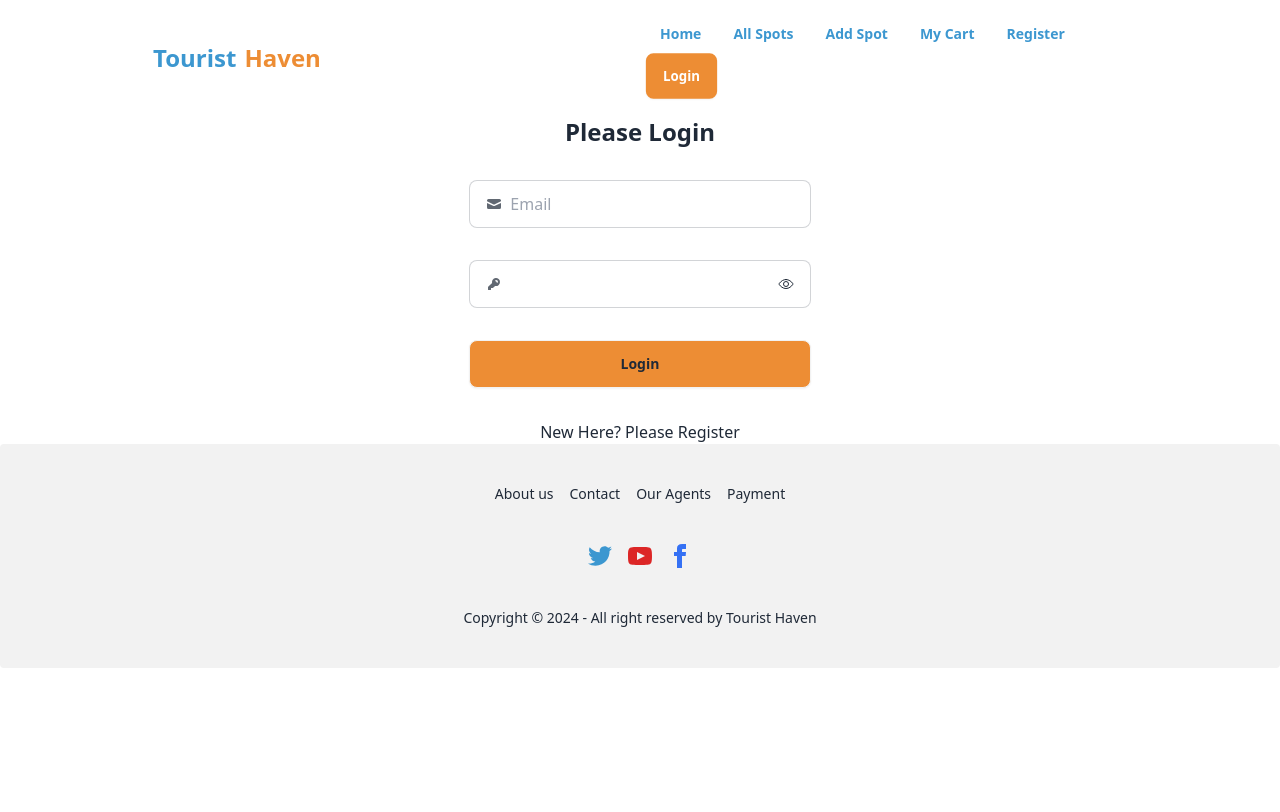
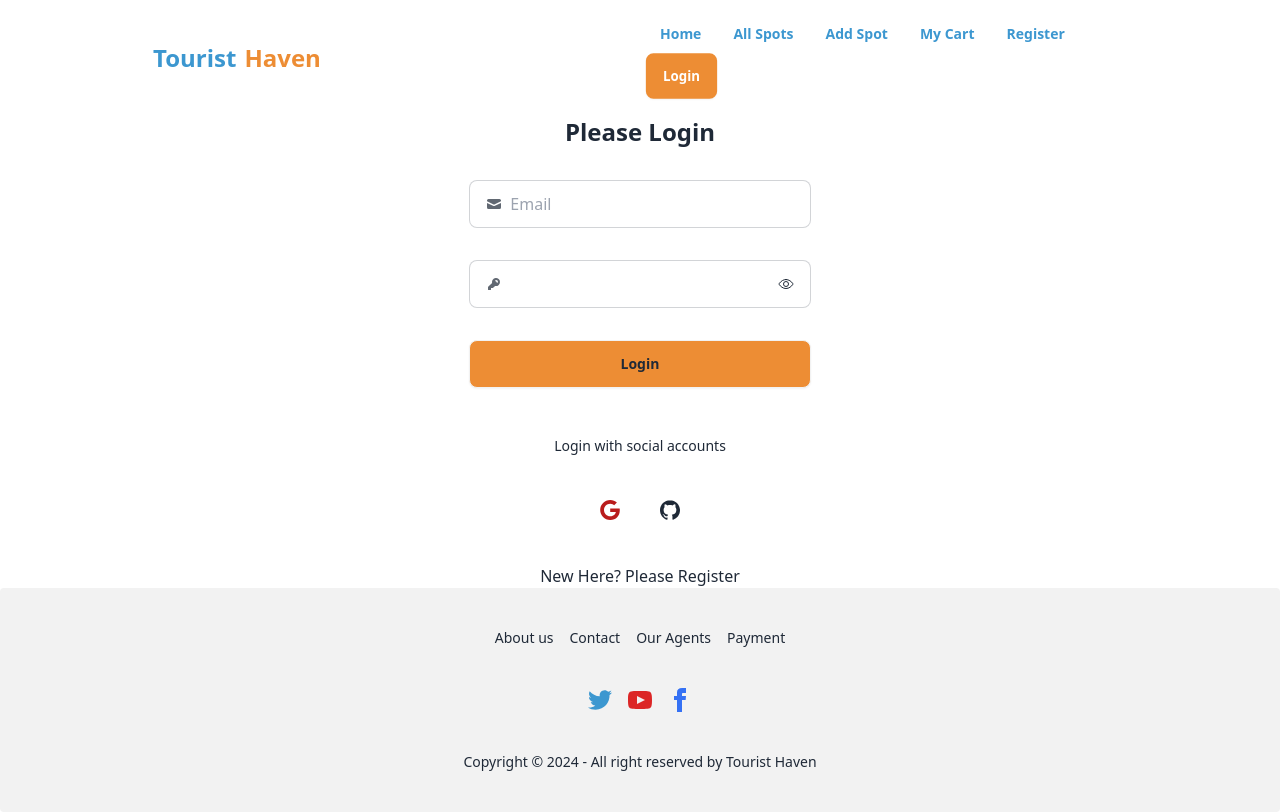
Before and after one commit to NaimoonJannat/B9A10-Tourist-Haven-Client, a React (Vite) app: page /login in a window 1280 px wide. Built offline with nearby package versions, Linux system fonts and the light colour scheme; no server answers.

Commit message:
firebase setup done

```diff
--- a/package.json
+++ b/package.json
@@ -11,6 +11,7 @@
   },
   "dependencies": {
     "@emotion/react": "^11.11.4",
+    "firebase": "^10.11.1",
     "localforage": "^1.10.0",
     "match-sorter": "^6.3.4",
     "react": "^18.2.0",
--- a/src/component/Login.jsx
+++ b/src/component/Login.jsx
@@ -7,10 +7,20 @@
     const[showPass, setShowPass]=useState(false);
     const emailRef= useRef(null);
 
+    const handleLogin = e =>{
+        e.preventDefault();
+            const email=e.target.email.value;
+            const password=e.target.password.value;
+            console.log(email, password);
+
+            // reset error
+            setLoginError('');
+            setLoginSuccess('');
+    }
     return (
         <div className="w-1/3 mx-auto text-center space-y-8">
             <h1 className="text-2xl font-bold">Please Login</h1>
-            <form className="space-y-8">
+            <form className="space-y-8" onSubmit={handleLogin}>
             <label className="input input-bordered flex items-center gap-2">
   <svg xmlns="http://www.w3.org/2000/svg" viewBox="0 0 16 16" fill="currentColor" className="w-4 h-4 opacity-70"><path d="M2.5 3A1.5 1.5 0 0 0 1 4.5v.793c.026.009.051.02.076.032L7.674 8.51c.206.1.446.1.652 0l6.598-3.185A.755.755 0 0 1 15 5.293V4.5A1.5 1.5 0 0 0 13.5 3h-11Z" /><path d="M15 6.954 8.978 9.86a2.25 2.25 0 0 1-1.956 0L1 6.954V11.5A1.5 1.5 0 0 0 2.5 13h11a1.5 1.5 0 0 0 1.5-1.5V6.954Z" /></svg>
   <input type="text" ref={emailRef} name="email" className="grow" placeholder="Email" required />
@@ -28,6 +38,23 @@
 <label>
 <input type="submit" className="btn w-full bg-[#ed8d34] mt-8" value="Login"></input>
 </label>
+<div className="flex items-center pt-4 space-x-1">
+		<div className="flex-1 h-px sm:w-16 dark:bg-gray-300"></div>
+		<p className="px-3 text-sm dark:text-gray-600">Login with social accounts</p>
+		<div className="flex-1 h-px sm:w-16 dark:bg-gray-300"></div>
+	</div>
+	<div className="flex justify-center space-x-4">
+		<button aria-label="Log in with Google" className="p-3 rounded-sm text-red-700">
+			<svg xmlns="http://www.w3.org/2000/svg" viewBox="0 0 32 32" className="w-5 h-5 fill-current">
+				<path d="M16.318 13.714v5.484h9.078c-0.37 2.354-2.745 6.901-9.078 6.901-5.458 0-9.917-4.521-9.917-10.099s4.458-10.099 9.917-10.099c3.109 0 5.193 1.318 6.38 2.464l4.339-4.182c-2.786-2.599-6.396-4.182-10.719-4.182-8.844 0-16 7.151-16 16s7.156 16 16 16c9.234 0 15.365-6.49 15.365-15.635 0-1.052-0.115-1.854-0.255-2.651z"></path>
+			</svg>
+		</button>
+		<button aria-label="Log in with GitHub" className="p-3 rounded-sm">
+			<svg xmlns="http://www.w3.org/2000/svg" viewBox="0 0 32 32" className="w-5 h-5 fill-current">
+				<path d="M16 0.396c-8.839 0-16 7.167-16 16 0 7.073 4.584 13.068 10.937 15.183 0.803 0.151 1.093-0.344 1.093-0.772 0-0.38-0.009-1.385-0.015-2.719-4.453 0.964-5.391-2.151-5.391-2.151-0.729-1.844-1.781-2.339-1.781-2.339-1.448-0.989 0.115-0.968 0.115-0.968 1.604 0.109 2.448 1.645 2.448 1.645 1.427 2.448 3.744 1.74 4.661 1.328 0.14-1.031 0.557-1.74 1.011-2.135-3.552-0.401-7.287-1.776-7.287-7.907 0-1.751 0.62-3.177 1.645-4.297-0.177-0.401-0.719-2.031 0.141-4.235 0 0 1.339-0.427 4.4 1.641 1.281-0.355 2.641-0.532 4-0.541 1.36 0.009 2.719 0.187 4 0.541 3.043-2.068 4.381-1.641 4.381-1.641 0.859 2.204 0.317 3.833 0.161 4.235 1.015 1.12 1.635 2.547 1.635 4.297 0 6.145-3.74 7.5-7.296 7.891 0.556 0.479 1.077 1.464 1.077 2.959 0 2.14-0.020 3.864-0.020 4.385 0 0.416 0.28 0.916 1.104 0.755 6.4-2.093 10.979-8.093 10.979-15.156 0-8.833-7.161-16-16-16z"></path>
+			</svg>
+		</button>
+	</div>
             </form>
             {
                 loginError && <p className="text-red-600">{loginError}</p>
--- a/src/component/Register.jsx
+++ b/src/component/Register.jsx
@@ -1,17 +1,59 @@
-import { useState } from "react";
+import { useContext, useState } from "react";
 import { Link } from "react-router-dom";
 import { IoEyeOutline, IoEyeOffOutline } from "react-icons/io5";
+import { AuthContext } from "../providers/AuthProvider";
 
 const Register = () => {
     const[registerError, setRegisterError]=useState('');
     const[registerSuccess, setRegisterSuccess]=useState('');
     const[showPass, setShowPass]=useState(false);
+    const {createUser} = useContext(AuthContext);
 
+    const handleRegister = e =>{
+        e.preventDefault();
+        const name=e.target.name.value;
+        const email=e.target.email.value;
+        const photo=e.target.url.value;
+        const password=e.target.password.value;
+        const accepted = e.target.terms.checked;
+       console.log(name, email, photo, password);
+
+        if(password.length<6){
+            setRegisterError('Password should be at least 6 characters');
+            return;
+        }
+        else if(!/[A-Z]/.test(password)){
+            setRegisterError('Your password should have at least one uppercase character')
+            return;
+        }
+        else if(!/[a-z]/.test(password)){
+            setRegisterError('Your password should have at least one lowercase character')
+            return;
+        }
+
+        else if(!accepted){
+            setRegisterError('Please accept our terms and conditions');
+            return;
+        }
+
+        // reset error
+        setRegisterError('');
+        setRegisterSuccess('');
+
+        // create user
+        createUser(email, password)
+        .then(result =>{
+            console.log(result.user);
+        })
+        .catch(error =>{
+            console.error(error)
+        })
+    }
 
     return (
         <div className="w-1/3 mx-auto text-center space-y-8">
             <h1 className="text-2xl font-bold">Register Please</h1>
-            <form className="space-y-8">
+            <form className="space-y-8" onSubmit={handleRegister}>
             <label className="input input-bordered flex items-center gap-2">
   <input type="text" name="name" className="grow" placeholder="Your Name" required />
 </label>
--- /dev/null
+++ b/src/firebase/firebase.config.js
@@ -0,0 +1,20 @@
+// Import the functions you need from the SDKs you need
+import { initializeApp } from "firebase/app";
+// TODO: Add SDKs for Firebase products that you want to use
+// https://firebase.google.com/docs/web/setup#available-libraries
+
+// Your web app's Firebase configuration
+const firebaseConfig = {
+    apiKey: import.meta.env.VITE_APIKEY,
+    authDomain: import.meta.env.VITE_AUTHDOMAIN,
+    projectId: import.meta.env.VITE_PROJECTID,
+    storageBucket: import.meta.env.VITE_STORAGEBUCKET,
+    messagingSenderId: import.meta.env.VITE_MESSAGINGSENDERID,
+    appId:import.meta.env.VITE_APPID
+};
+console.log('inside firebase config', import.meta.env.VITE_PASS);
+console.log(firebaseConfig);
+// Initialize Firebase
+ const app = initializeApp(firebaseConfig);
+
+ export default app;
--- a/src/main.jsx
+++ b/src/main.jsx
@@ -13,6 +13,7 @@
 import AllSpots from './component/AllSpots';
 import AddSpot from './component/AddSpot';
 import MyList from './component/MyList';
+import AuthProvider from './providers/AuthProvider';
 
  const router = createBrowserRouter([
   {
@@ -50,6 +51,8 @@
 
 ReactDOM.createRoot(document.getElementById('root')).render(
   <React.StrictMode>
-     <RouterProvider router={router} />
+     <AuthProvider>
+      <RouterProvider router={router} />
+      </AuthProvider>
   </React.StrictMode>,
 )
--- /dev/null
+++ b/src/providers/AuthProvider.jsx
@@ -0,0 +1,28 @@
+import { createUserWithEmailAndPassword, getAuth } from "firebase/auth";
+import { createContext, useState } from "react";
+import app from "../firebase/firebase.config";
+
+
+export const AuthContext = createContext(null);
+
+const auth = getAuth(app);
+
+const AuthProvider = ({children}) => {
+    const [user, setUser] = useState(null);
+
+    const createUser = (email, password) =>{
+        return createUserWithEmailAndPassword(auth, email, password);
+    }
+    const authInfo ={
+        user,
+        createUser
+    }
+
+    return (
+        <AuthContext.Provider value={authInfo}>
+            {children}
+        </AuthContext.Provider>
+    );
+};
+
+export default AuthProvider;
```
Also changed, not shown: 1 other file (tests, documents, lock files or other folders).
